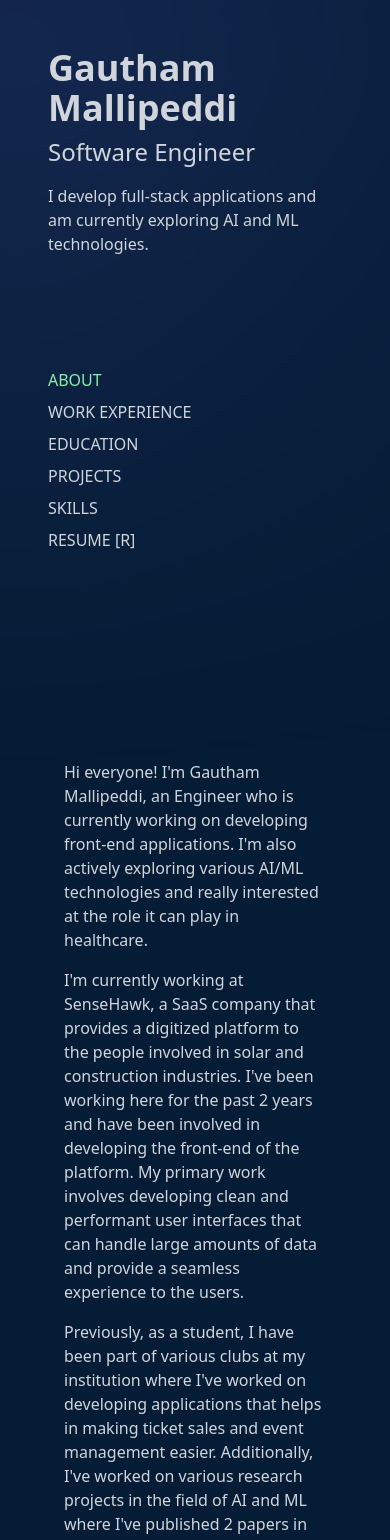
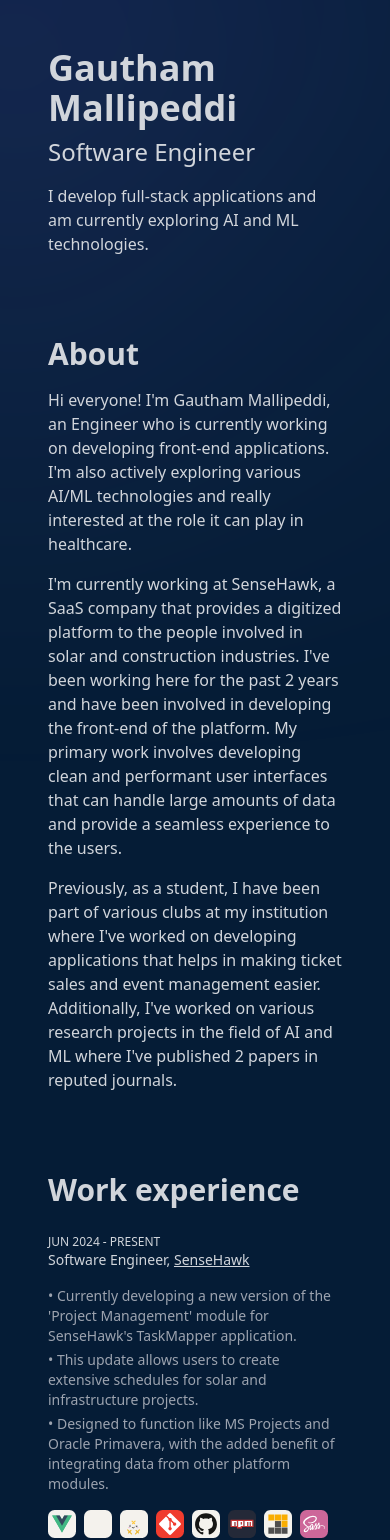
Before and after one commit to gautham-8/gautham-8, a Vue app: page / in a window 390 px wide. Shown: the top 1540 px of the page. Built offline with nearby package versions, Linux system fonts and the light colour scheme.

Commit message:
fix: responsive website

```diff
--- a/src/components/About.vue
+++ b/src/components/About.vue
@@ -3,6 +3,9 @@
 
 <template>
     <div class="px-4">
+        <p class="md:hidden block text-3xl font-semibold mb-4">
+            About
+        </p>
         <p class="text-md">
             Hi everyone! I'm Gautham Mallipeddi, an Engineer who is currently working on developing front-end applications. I'm also actively exploring various AI/ML technologies and really interested at the role it can play in healthcare.
         </p>
--- a/src/components/Education.vue
+++ b/src/components/Education.vue
@@ -21,7 +21,10 @@ const EDUCATION = [
 </script>
 
 <template>
-    <div class="mt-10">
+    <div class="mt-20">
+        <p class="md:hidden block text-3xl font-semibold mb-4 px-4">
+            Education
+        </p>
         <div v-for="edu in EDUCATION">
             <div class="w-full md:flex gap-4 rounded-lg px-4 py-2">
                 <div class="md:w-1/4 text-xs mt-0.5">
--- a/src/components/Experience.vue
+++ b/src/components/Experience.vue
@@ -32,6 +32,9 @@ const experiences = [
 
 <template>
     <div class="mt-20">
+        <p class="md:hidden block text-3xl font-semibold mb-4 px-4">
+            Work experience
+        </p>
         <ExperienceCard
             v-for="experience in experiences"
             :experience="experience"
--- a/src/components/LeftSection.vue
+++ b/src/components/LeftSection.vue
@@ -26,7 +26,7 @@ const active_section = computed(() => {
         <div class="text-md text-gray-300">
             I develop full-stack applications and am currently exploring AI and ML technologies.
         </div>
-        <div class="my-28">
+        <div class="hidden md:block my-28">
             <div
                 v-for="section in SECTIONS"
                 class="my-2"
--- a/src/components/Projects.vue
+++ b/src/components/Projects.vue
@@ -45,9 +45,12 @@ const projects = [
 
 <template>
     <div class="mt-20">
+        <p class="md:hidden block text-3xl font-semibold mb-4 px-4">
+            Projects
+        </p>
         <div
             v-for="project in projects"
-            class="my-8 md:my-4"
+            class="mb-8 md:mb-4"
         >
             <div class="w-full md:flex gap-4 rounded-lg px-4 py-2">
                 <a :href="project.image_url" target="_blank" class="md:w-1/4 h-fit text-xs mt-0.5">
--- a/src/components/RightSection.vue
+++ b/src/components/RightSection.vue
@@ -6,7 +6,7 @@ import Projects from './Projects.vue';
 </script>
 
 <template>
-    <div class="md:p-20 p-12">
+    <div class="md:p-20 p-8">
         <About />
         <Experience />
         <Education />
```
